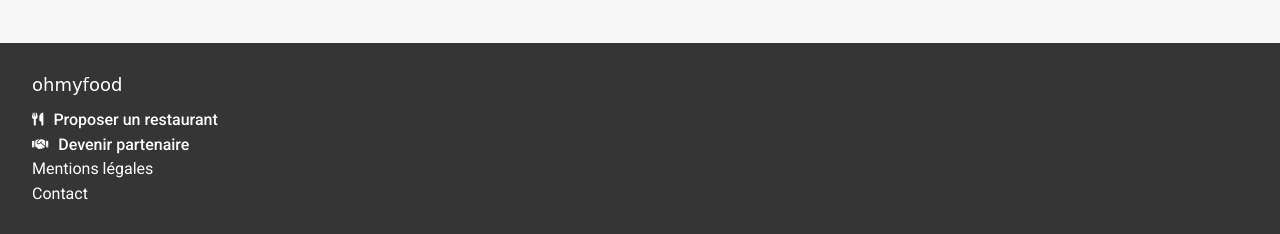
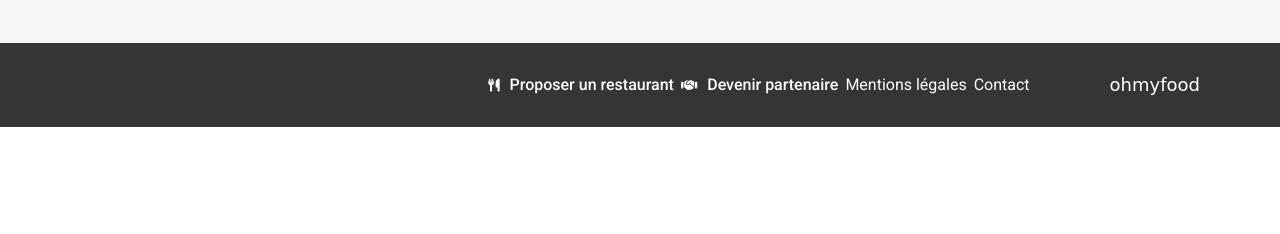
Before and after one commit to Moonyelit/OhMyFood---OpenClassRoom---FOUGEROUSE-Elodie, a website: page homepage.html in a window 1280 px wide. Shown: the part 1223-1457 px from the top of the page. After the commit the page ends 1350 px from the top, so only its background shows below. Drawn offline with Linux system fonts and the light colour scheme; a web font is replaced by a local one.

Commit message:
🎨 Desktop - Footer

```diff
--- a/sass/components/_footer.scss
+++ b/sass/components/_footer.scss
@@ -2,17 +2,33 @@
   background-color: $footer-color;
   color: $white;
   padding: 2rem;
+  @include tablet {
+    display: flex;
+    flex-direction: row;
+    justify-content: flex-end;
+    gap: 5rem;
+    padding-inline: 5rem;
+  }
 }
 
 .footer {
   &__logo-container {
     margin-bottom: 1rem;
+
+    @include tablet {
+      margin-bottom: 0;
+      order: 2;
+    }
   }
 
   &__links {
     display: flex;
     flex-direction: column;
     gap: 7px;
+    @include tablet {
+      flex-direction: row;
+      order: 1;
+    }
   }
 
   &__link {
@@ -37,7 +53,11 @@
     }
 
     &:hover {
-      background: linear-gradient(193.33deg, $primary-color -11.44%, $secondary-color 123.93%);
+      background: linear-gradient(
+        193.33deg,
+        $primary-color -11.44%,
+        $secondary-color 123.93%
+      );
       -webkit-background-clip: text;
       -webkit-text-fill-color: transparent;
       background-clip: text;
```
Also changed, not shown: assets/css/main.css, 1 other file.
